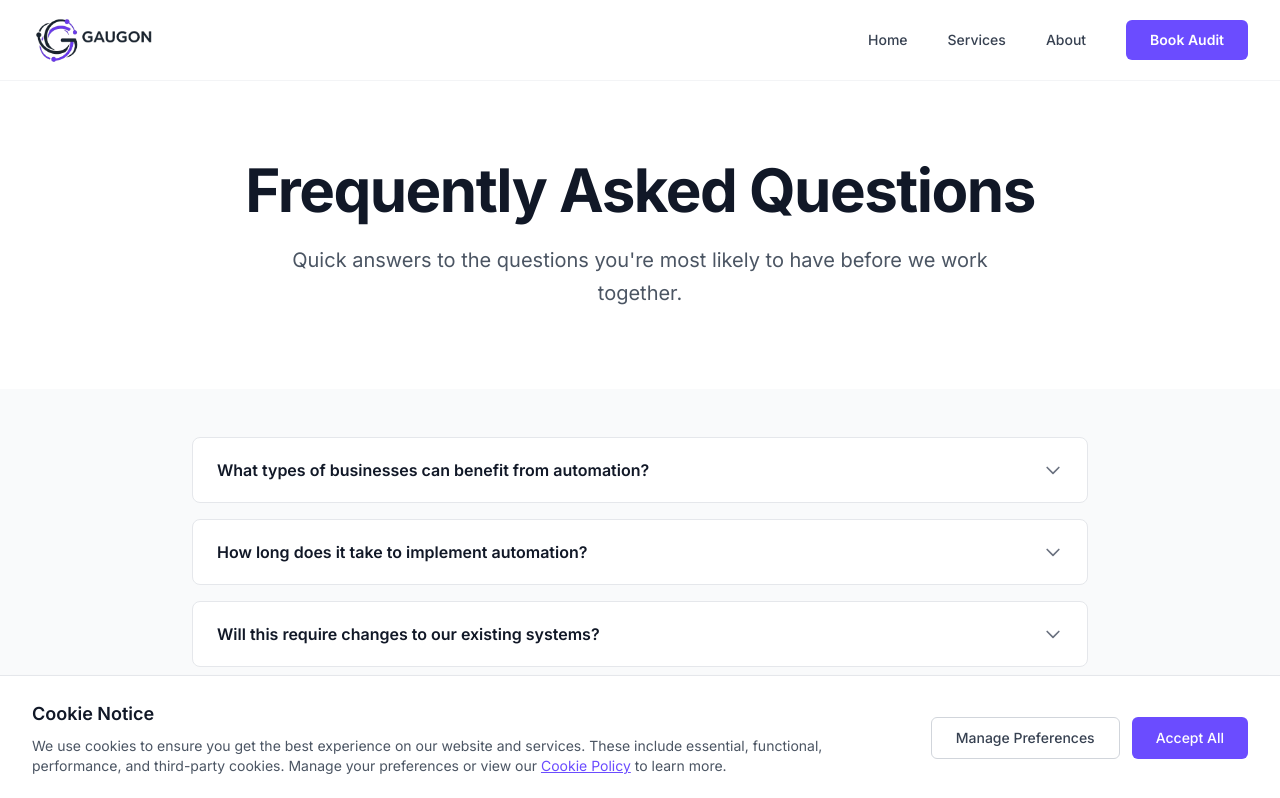
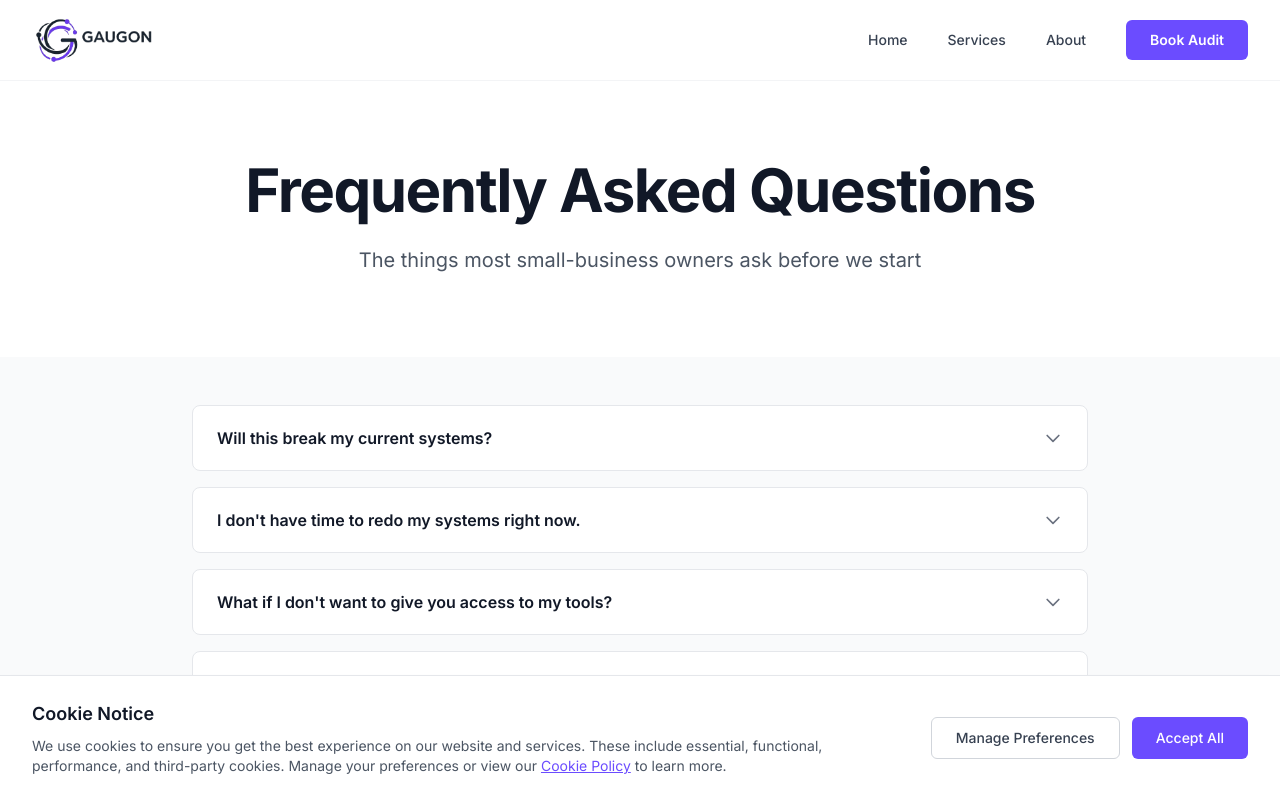
Before and after one commit to ocilab25/gaugon-website, a Next.js app: page /faq in a window 1280 px wide. Shown: the top 798 px of the page. Built offline with nearby package versions, Linux system fonts and the light colour scheme.

Commit message:
Update FAQ: move main page questions to FAQ page, update subtitle, remove 'free' language from contact page, add FAQ link

```diff
--- a/app/contact-us/page.tsx
+++ b/app/contact-us/page.tsx
@@ -274,12 +274,13 @@ WhatsApp: +1 (407) 668-2684`);
 
               <div className="bg-gray-50 p-6 rounded-lg border border-gray-100">
                 <p className="text-gray-800 font-medium mb-4">
-                  Ready to see what automation can do for your team? Book your free AI audit and we'll confirm within one business day.
+                  Ready to see what automation can do for your team? Book your AI audit and we'll confirm within one business day.
                 </p>
-                <div className="pt-2">
+                <div className="space-y-3 pt-2">
+                  <div>
                     <h3 className="text-sm font-semibold text-gray-900 mb-2">Alternative Contact</h3>
                     <a
-                    href="https://wa.me/14076682684?text=Hello! I'd like to book a free AI audit with Gaugon."
+                      href="https://wa.me/14076682684?text=Hello! I'd like to learn more about Gaugon's AI automation services."
                       target="_blank"
                       rel="noopener noreferrer"
                       className="inline-flex items-center text-primary font-medium hover:text-primary/80 transition-colors"
@@ -287,6 +288,12 @@ WhatsApp: +1 (407) 668-2684`);
                       <svg className="w-5 h-5 mr-2" fill="currentColor" viewBox="0 0 24 24"><path d="M17.472 14.382c-.297-.149-1.758-.867-2.03-.967-.273-.099-.471-.148-.67.15-.197.297-.767.966-.94 1.164-.173.199-.347.223-.644.075-.297-.15-1.255-.463-2.39-1.475-.883-.788-1.48-1.761-1.653-2.059-.173-.297-.018-.458.13-.606.134-.133.298-.347.446-.52.149-.174.198-.298.298-.497.099-.198.05-.371-.025-.52-.075-.149-.669-1.612-.916-2.207-.242-.579-.487-.5-.669-.51-.173-.008-.371-.01-.57-.01-.198 0-.52.074-.792.372-.272.297-1.04 1.016-1.04 2.479 0 1.462 1.065 2.875 1.213 3.074.149.198 2.096 3.2 5.077 4.487.709.306 1.262.489 1.694.625.712.227 1.36.195 1.871.118.571-.085 1.758-.719 2.006-1.413.248-.694.248-1.289.173-1.413-.074-.124-.272-.198-.57-.347m-5.421 7.403h-.004a9.87 9.87 0 01-5.031-1.378l-.361-.214-3.741.982.998-3.648-.235-.374a9.86 9.86 0 01-1.51-5.26c.001-5.45 4.436-9.884 9.888-9.884 2.64 0 5.122 1.03 6.988 2.898a9.825 9.825 0 012.893 6.994c-.003 5.45-4.437 9.884-9.885 9.884m8.413-18.297A11.815 11.815 0 0012.05 0C5.495 0 .16 5.335.157 11.892c0 2.096.547 4.142 1.588 5.945L.057 24l6.305-1.654a11.882 11.882 0 005.683 1.448h.005c6.554 0 11.89-5.335 11.893-11.893a11.821 11.821 0 00-3.48-8.413Z" /></svg>
                       Chat on WhatsApp
                     </a>
+                  </div>
+                  <div className="pt-2 border-t border-gray-200">
+                    <Link href="/faq" className="text-sm text-primary font-medium hover:underline">
+                      View Frequently Asked Questions →
+                    </Link>
+                  </div>
                 </div>
               </div>
             </div>
--- a/app/faq/page.tsx
+++ b/app/faq/page.tsx
@@ -6,6 +6,26 @@ export default function FAQPage() {
     const [openIndex, setOpenIndex] = useState<number | null>(null);
 
     const faqs = [
+        {
+            question: "Will this break my current systems?",
+            answer: "Nope. We don't rip-and-replace. Everything we suggest is small, reversible, and uses the tools you already have. If a change feels risky, we flag it and let you decide.",
+        },
+        {
+            question: "I don't have time to redo my systems right now.",
+            answer: "You don't have to. We do the mapping and write the plan. You can run it yourself when you're ready, hand it to your next hire, or ask us to help execute later. It's designed to fit your timeline, not ours.",
+        },
+        {
+            question: "What if I don't want to give you access to my tools?",
+            answer: "No problem. We can work read-only, or you can just screen-share and walk us through. Some quick wins require access, but the roadmap doesn't.",
+        },
+        {
+            question: "How is this different from hiring a Zapier consultant or a freelance VA?",
+            answer: "We're not just wiring tools together. We review your security/privacy setup, spot bottlenecks in how your team actually works, and give you a written plan ranked by business impact—not just what's technically easy. And we're upfront about what not to automate.",
+        },
+        {
+            question: "What happens after the 7–14 days?",
+            answer: "You get a full report and a ranked action plan. You can run it yourself, hire someone else to execute, or stick with us on a monthly plan if you want ongoing help. No lock-in, no recurring unless you want it.",
+        },
         {
             question: "What types of businesses can benefit from automation?",
             answer: "Any business with repetitive tasks or high volumes of customer interaction. Common fits include e-commerce, SaaS, agencies, and professional services.",
@@ -41,7 +61,7 @@ export default function FAQPage() {
                         Frequently Asked Questions
                     </h1>
                     <p className="text-xl text-gray-600 max-w-3xl mx-auto leading-relaxed">
-                        Quick answers to the questions you're most likely to have before we work together.
+                        The things most small-business owners ask before we start
                     </p>
                 </div>
             </section>
```
Lines whose indentation alone changed are shown as unchanged.
